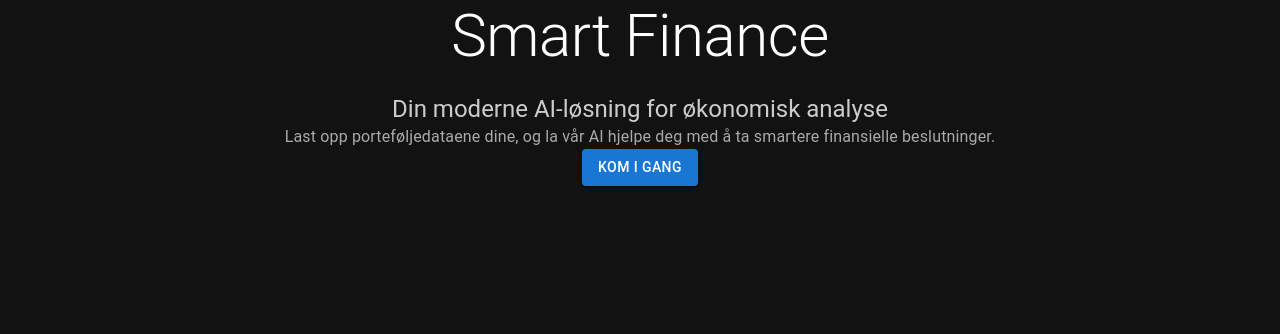
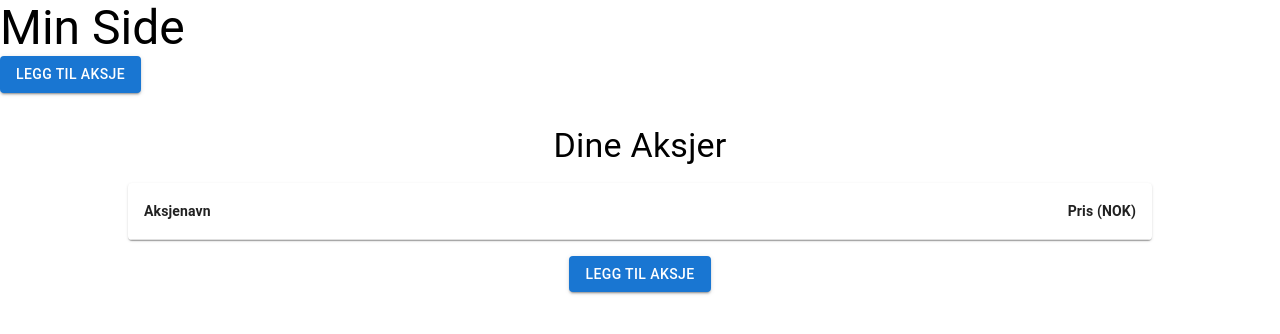
Before and after one commit to birkothomassen/smart-finance, a React (Create React App) app in the folder smart-finance/frontend/: page / in a window 1280 px wide. Shown: the top 334 px of the page. Built offline with nearby package versions, Linux system fonts and the light colour scheme.

Commit message:
Table with stocks

```diff
--- a/smart-finance/frontend/src/App.jsx
+++ b/smart-finance/frontend/src/App.jsx
@@ -1,22 +1,16 @@
-import React from 'react';
-import './App.css';
-import HomePage from './Pages/HomePage';
-import FileUploadPage from './Pages/UpLoadPage';
-import { BrowserRouter as Router, Route, Routes, useNavigate } from 'react-router-dom';
+import React from "react";
+import { BrowserRouter as Router, Route, Routes } from "react-router-dom";
+import FileUploadPage from "./Pages/HomePage"; // Sørg for riktig sti til FileUploadPage
 
 function App() {
   return (
     <Router>
       <Routes>
-        {/* Hovedside */}
-        <Route path="/" element={<HomePage/>} />
-        {/* Side for filopplasting */}
-        <Route path="/upload" element={<FileUploadPage />} />
+        {/* Sett FileUploadPage som hovedrute */}
+        <Route path="/" element={<FileUploadPage />} />
       </Routes>
     </Router>
   );
 }
 
-// Side for filopplasting
-
 export default App;
--- a/smart-finance/frontend/src/Components/AddStockModal.jsx
+++ b/smart-finance/frontend/src/Components/AddStockModal.jsx
@@ -1,4 +1,5 @@
 import React, { useState } from "react";
+import { Modal, Box, Typography, TextField, Button } from "@mui/material";
 
 function AddStockModal({ open, onClose, onAddStock }) {
   const [formData, setFormData] = useState({ name: "", price: "" });
@@ -18,36 +19,52 @@ function AddStockModal({ open, onClose, onAddStock }) {
     }
   };
 
-  if (!open) return null;
-
   return (
-    <div className="modal-overlay">
-      <div className="modal">
-        <h2>Legg til aksje</h2>
-        <input
-          type="text"
+    <Modal open={open} onClose={onClose}>
+      <Box
+        sx={{
+          position: "absolute",
+          top: "50%",
+          left: "50%",
+          transform: "translate(-50%, -50%)",
+          width: 400,
+          bgcolor: "background.paper",
+          boxShadow: 24,
+          p: 4,
+          borderRadius: 2,
+        }}
+      >
+        <Typography variant="h6" component="h2">
+          Legg til aksje
+        </Typography>
+        <TextField
+          fullWidth
+          label="Aksjenavn"
           name="name"
-          placeholder="Aksjenavn"
           value={formData.name}
           onChange={handleChange}
+          margin="normal"
+          variant="outlined"
         />
-        <input
-          type="number"
+        <TextField
+          fullWidth
+          label="Aksjekurs"
           name="price"
-          placeholder="Aksjekurs"
           value={formData.price}
           onChange={handleChange}
+          margin="normal"
+          variant="outlined"
         />
-        <div className="modal-buttons">
-          <button onClick={handleSubmit} className="add-button">
+        <Box sx={{ mt: 2, display: "flex", justifyContent: "space-between" }}>
+          <Button variant="contained" color="primary" onClick={handleSubmit}>
             Legg til
-          </button>
-          <button onClick={onClose} className="cancel-button">
+          </Button>
+          <Button variant="outlined" color="secondary" onClick={onClose}>
             Avbryt
-          </button>
-        </div>
-      </div>
-    </div>
+          </Button>
+        </Box>
+      </Box>
+    </Modal>
   );
 }
 
--- /dev/null
+++ b/smart-finance/frontend/src/Components/StockTable.jsx
@@ -0,0 +1,76 @@
+import React, { useState } from "react";
+import { Table, TableBody, TableCell, TableContainer, TableHead, TableRow, Paper, Typography, Box, Button } from "@mui/material";
+import AddStockModal from "../Components/AddStockModal";
+
+function StockTable({ stocks }) {
+  const [isModalOpen, setModalOpen] = useState(false);
+  const [localStocks, setLocalStocks] = useState(stocks);
+
+  const handleOpenModal = () => {
+    setModalOpen(true);
+  };
+
+  const handleCloseModal = () => {
+    setModalOpen(false);
+  };
+
+  const handleAddStock = (newStock) => {
+    setLocalStocks([...localStocks, newStock]);
+    setModalOpen(false);
+  };
+
+  return (
+    <div>
+      <Typography variant="h4" sx={{ mt: 4, mb: 2, textAlign: "center" }}>
+        Dine Aksjer
+      </Typography>
+      <Box
+        sx={{
+          display: "flex",
+          justifyContent: "center",
+        }}
+      >
+        <TableContainer component={Paper} sx={{ width: "80%" }}>
+          <Table>
+            <TableHead>
+              <TableRow>
+                <TableCell><strong>Aksjenavn</strong></TableCell>
+                <TableCell align="right"><strong>Pris (NOK)</strong></TableCell>
+              </TableRow>
+            </TableHead>
+            <TableBody>
+              {localStocks.map((stock, index) => (
+                <TableRow key={index}>
+                  <TableCell>{stock.name}</TableCell>
+                  <TableCell align="right">{stock.price} NOK</TableCell>
+                </TableRow>
+              ))}
+            </TableBody>
+          </Table>
+        </TableContainer>
+      </Box>
+      <Box
+        sx={{
+          display: "flex",
+          justifyContent: "center",
+          mt: 2,
+        }}
+      >
+        <Button
+          variant="contained"
+          color="primary"
+          onClick={handleOpenModal}
+        >
+          Legg til aksje
+        </Button>
+      </Box>
+      <AddStockModal
+        open={isModalOpen}
+        onClose={handleCloseModal}
+        onAddStock={handleAddStock}
+      />
+    </div>
+  );
+}
+
+export default StockTable;
--- a/smart-finance/frontend/src/Pages/HomePage.jsx
+++ b/smart-finance/frontend/src/Pages/HomePage.jsx
@@ -1,32 +1,43 @@
-import Button from '@mui/material/Button';
-import Typography from '@mui/material/Typography';
-import { BrowserRouter as Router, Route, Routes, useNavigate } from 'react-router-dom';
+import React, { useState } from "react";
+import Button from "@mui/material/Button";
+import Typography from "@mui/material/Typography";
+import AddStockModal from "../Components/AddStockModal";
+import StockTable from "../Components/StockTable";
 
-function HomePage() {
-    const navigate = useNavigate();
+function FileUploadPage() {
+  const [isModalOpen, setModalOpen] = useState(false);
+  const [stocks, setStocks] = useState([]);
 
-    function komiGang(){
-     return navigate('/upload');
+  const handleClick = () => {
+    setModalOpen(true);
+  };
+
+  const handleClose = () => {
+    setModalOpen(false);
+  };
+
+  const handleAddStock = (newStock) => {
+    setStocks([...stocks, newStock]);
   };
 
   return (
     <div className="App">
       <header className="App-header">
-          <Typography variant="h2" className="App-title" gutterBottom>
-            Smart Finance
-          </Typography>
-          <Typography variant="h5" className="App-subtitle">
-            Din moderne AI-løsning for økonomisk analyse
+        <Typography variant="h3" className="App-title">
+          Min Side
         </Typography>
       </header>
-          <Typography variant="body1" className="App-description">
-            Last opp porteføljedataene dine, og la vår AI hjelpe deg med å ta smartere finansielle beslutninger.
-          </Typography>
-          <Button variant="contained" className="App-button" onClick={komiGang}>
-            Kom i gang
+      <Button variant="contained" onClick={handleClick}>
+        Legg til aksje
       </Button>
+      <AddStockModal
+        open={isModalOpen}
+        onClose={handleClose}
+        onAddStock={handleAddStock}
+      />
+      <StockTable stocks={stocks} />
     </div>
   );
 }
 
-  export default HomePage;
+export default FileUploadPage;
--- a/smart-finance/frontend/src/Pages/UpLoadPage.jsx
+++ /dev/null
@@ -1,57 +0,0 @@
-import React, { useState } from "react";
-import Button from "@mui/material/Button";
-import Typography from "@mui/material/Typography";
-import AddStockModal from "../Components/AddStockModal";
-
-function FileUploadPage() {
-  // State for modal og aksjer
-  const [isModalOpen, setModalOpen] = useState(false);
-  const [stocks, setStocks] = useState([]);
-
-  // Åpne modal
-  const handleClick = () => {
-    setModalOpen(true);
-  };
-
-  // Lukk modal
-  const handleClose = () => {
-    setModalOpen(false);
-  };
-
-  // Legg til ny aksje
-  const handleAddStock = (newStock) => {
-    setStocks([...stocks, newStock]);
-  };
-
-  return (
-    <div className="App">
-      <header className="App-header">
-        <Typography variant="h3" className="App-title">
-          Min Side
-        </Typography>
-      </header>
-      <Button
-        variant="contained"
-        className="App-button"
-        onClick={handleClick}
-      >
-        Legg til aksje
-      </Button>
-      <AddStockModal
-        open={isModalOpen}
-        onClose={handleClose}
-        onAddStock={handleAddStock}
-      />
-      <div className="stock-list">
-        {stocks.map((stock, index) => (
-          <div key={index} className="stock-item">
-            <h3>{stock.name}</h3>
-            <p>{stock.price} NOK</p>
-          </div>
-        ))}
-      </div>
-    </div>
-  );
-}
-
-export default FileUploadPage;
```
Lines whose indentation alone changed are shown as unchanged.
